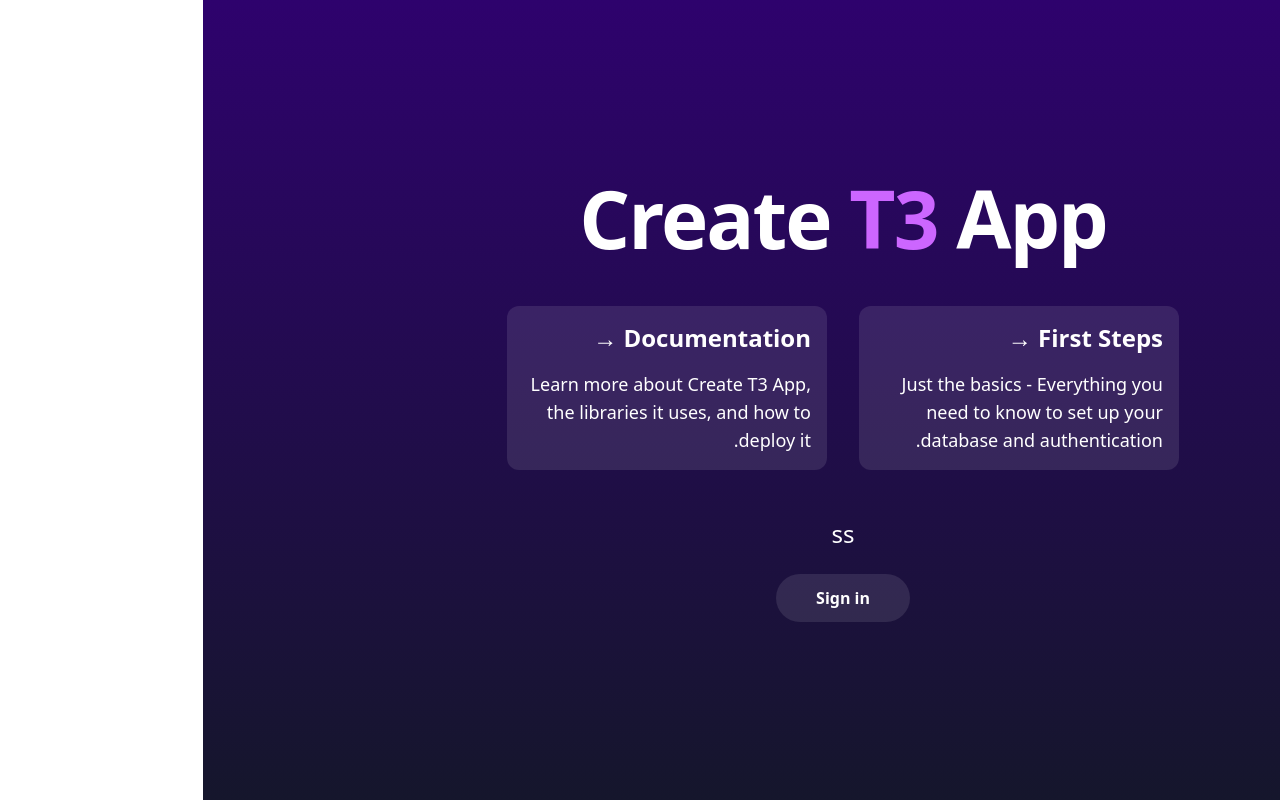
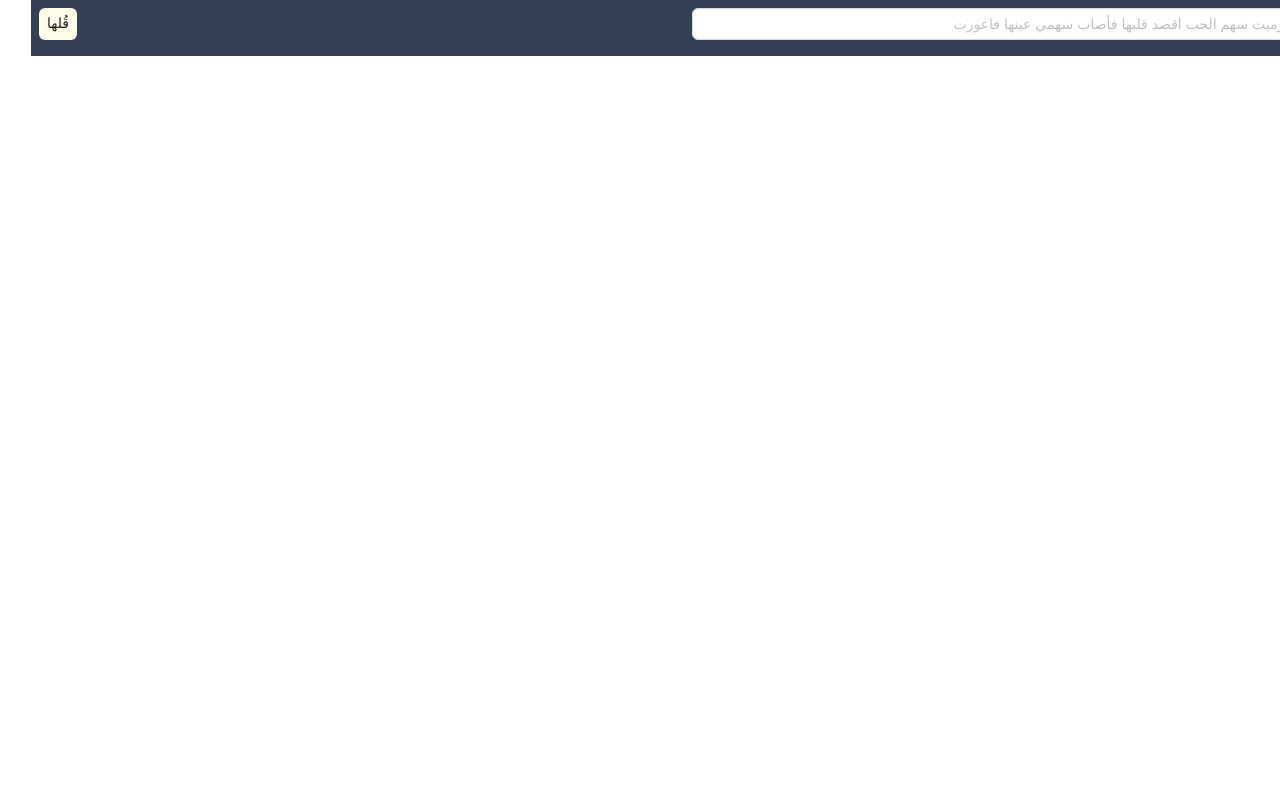
Before and after one commit to a4amado/qolha.3adl.dev, a Next.js app: page / in a window 1280 px wide. Built offline with nearby package versions, Linux system fonts and the light colour scheme; no server answers.

Commit message:
non important stuff

```diff
--- a/src/pages/index.tsx
+++ b/src/pages/index.tsx
@@ -1,79 +1,6 @@
-import { type NextPage } from "next";
-import Head from "next/head";
-import Link from "next/link";
-import { signIn, signOut, useSession } from "next-auth/react";
+import Search from "../components/search"
 
 
-
-const Home: NextPage = () => {
-
-
-  return (
-    <>
-      <Head>
-        <title>Create T3 App</title>
-        <meta name="description" content="Generated by create-t3-app" />
-        <link rel="icon" href="/favicon.ico" />
-      </Head>
-      <main className="flex min-h-screen flex-col items-center justify-center bg-gradient-to-b from-[#2e026d] to-[#15162c]">
-        <div className="container flex flex-col items-center justify-center gap-12 px-4 py-16 ">
-          <h1 className="text-5xl font-extrabold tracking-tight text-white sm:text-[5rem]">
-            Create <span className="text-[hsl(280,100%,70%)]">T3</span> App
-          </h1>
-          <div className="grid grid-cols-1 gap-4 sm:grid-cols-2 md:gap-8">
-            <Link
-              className="flex max-w-xs flex-col gap-4 rounded-xl bg-white/10 p-4 text-white hover:bg-white/20"
-              href="https://create.t3.gg/en/usage/first-steps"
-              target="_blank"
-            >
-              <h3 className="text-2xl font-bold">First Steps →</h3>
-              <div className="text-lg">
-                Just the basics - Everything you need to know to set up your
-                database and authentication.
-              </div>
-            </Link>
-            <Link
-              className="flex max-w-xs flex-col gap-4 rounded-xl bg-white/10 p-4 text-white hover:bg-white/20"
-              href="https://create.t3.gg/en/introduction"
-              target="_blank"
-            >
-              <h3 className="text-2xl font-bold">Documentation →</h3>
-              <div className="text-lg">
-                Learn more about Create T3 App, the libraries it uses, and how
-                to deploy it.
-              </div>
-            </Link>
-          </div>
-          <div className="flex flex-col items-center gap-2">
-            <p className="text-2xl text-white">
-              ss
-            </p>
-            <AuthShowcase />
-          </div>
-        </div>
-      </main>
-    </>
-  );
-};
-
-export default Home;
-
-const AuthShowcase: React.FC = () => {
-  const { data: sessionData } = useSession();
-
-
-  return (
-    <div className="flex flex-col items-center justify-center gap-4">
-      <p className="text-center text-2xl text-white">
-        {sessionData && <span>Logged in as {sessionData.user?.name}</span>}
-
-      </p>
-      <button
-        className="rounded-full bg-white/10 px-10 py-3 font-semibold text-white no-underline transition hover:bg-white/20"
-        onClick={sessionData ? () => signOut() : () => signIn()}
-      >
-        {sessionData ? "Sign out" : "Sign in"}
-      </button>
-    </div>
-  );
-};
+export default function Page() {
+    return <Search />
+}
--- a/src/pages/word/[q].tsx
+++ /dev/null
@@ -1,6 +0,0 @@
-import Search from "../../components/search"
-
-
-export default function Page() {
-    return <Search />
-}
```
